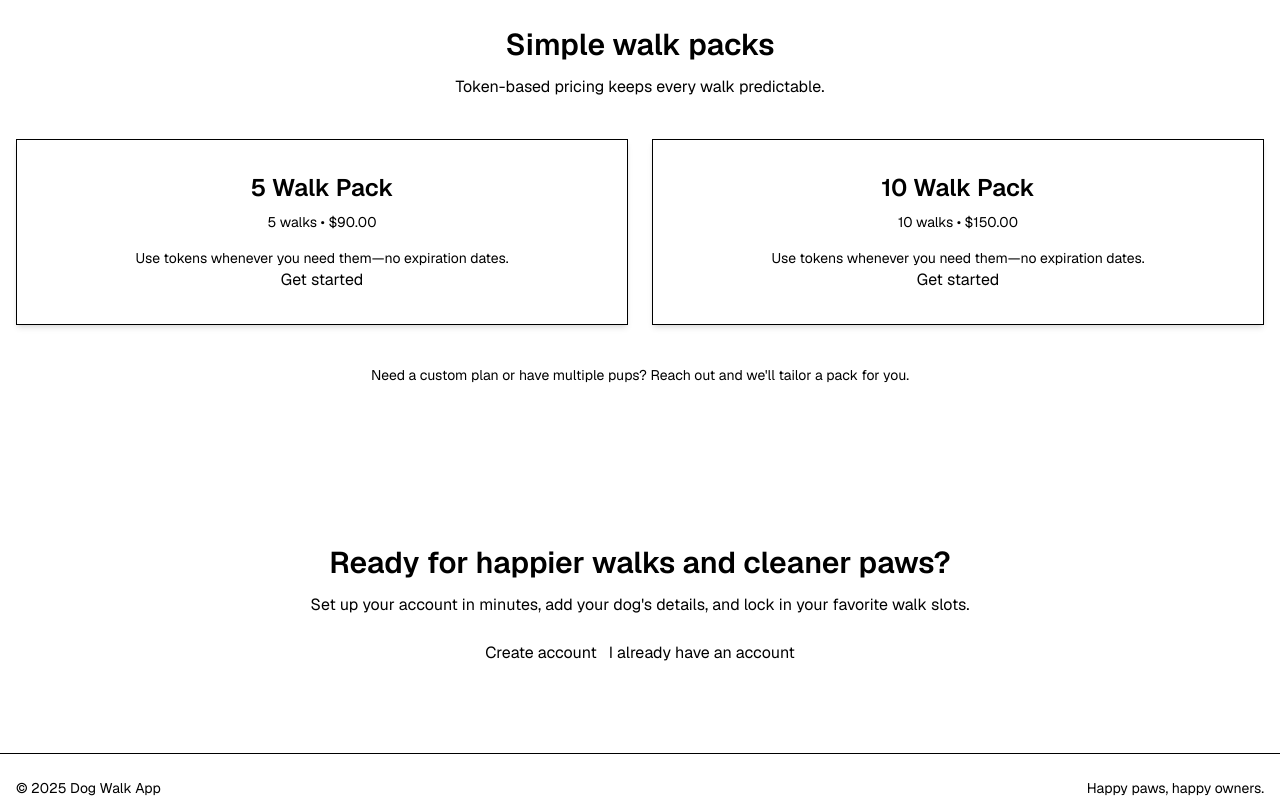
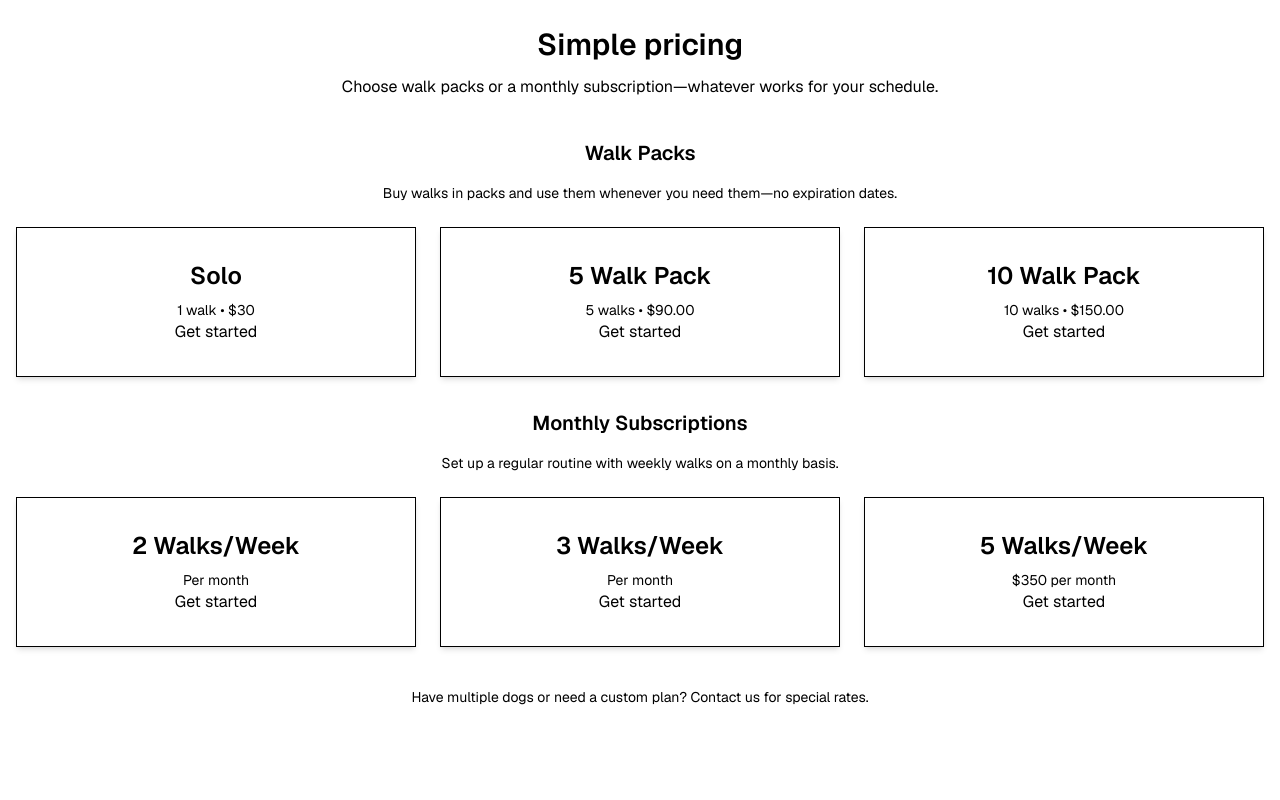
Before and after one commit to m4cbeth/dog-walk-app, a Next.js app: page / in a window 1280 px wide. Shown: the part 1340-2140 px from the top of the page. Built offline with nearby package versions, Linux system fonts and the light colour scheme; no server answers.

Commit message:
brushing up copy

```diff
--- a/app/layout.tsx
+++ b/app/layout.tsx
@@ -17,8 +17,8 @@ const geistMono = Geist_Mono({
 });
 
 export const metadata: Metadata = {
-  title: "Create Next App",
-  description: "Generated by create next app",
+  title: "Dog Walking & Fresh Breath Training | Mahogany Walks Calgary",
+  description: "Professional dog walking in Calgary. Daily walks, playtime, and teeth brushing training your vet will love. First Walk Free!",
 };
 
 export default function RootLayout({
@@ -40,8 +40,8 @@ export default function RootLayout({
               </main>
               <footer className="border-t border-base-200 py-6">
                 <div className="container mx-auto flex flex-col gap-2 px-4 text-sm text-base-content/70 md:flex-row md:items-center md:justify-between">
-                  <span>© {new Date().getFullYear()} Dog Walk App</span>
-                  <span>Happy paws, happy owners.</span>
+                  <span>© {new Date().getFullYear()} Mahogany Walks</span>
+                  <span>Sleepy pups, clean teeth, happy owners.</span>
                 </div>
               </footer>
             </div>
--- a/app/page.tsx
+++ b/app/page.tsx
@@ -135,18 +135,34 @@ export default function Home() {
 
       <section id="pricing" className="space-y-10">
         <div className="space-y-3 text-center">
-          <h2 className="text-3xl font-semibold">Simple walk packs</h2>
+          <h2 className="text-3xl font-semibold">Simple pricing</h2>
           <p className="text-base text-base-content/70">
-            Token-based pricing keeps every walk predictable.
+            Choose walk packs or a monthly subscription—whatever works for your schedule.
           </p>
         </div>
-        <div className="grid gap-6 md:grid-cols-2">
+
+        <div className="space-y-8">
+          <div>
+            <h3 className="mb-4 text-center text-xl font-semibold">Walk Packs</h3>
+            <p className="mb-6 text-center text-sm text-base-content/70">
+              Buy walks in packs and use them whenever you need them—no expiration dates.
+            </p>
+            <div className="grid gap-6 md:grid-cols-3">
+              <div className="rounded-box border border-base-200 bg-base-100 p-8 text-center shadow-md">
+                <h4 className="text-2xl font-semibold">Solo</h4>
+                <p className="mt-2 text-sm text-base-content/70">
+                  1 walk • $30
+                </p>
+                <Link href="/signup" className="btn btn-primary btn-sm mt-6">
+                  Get started
+                </Link>
+              </div>
               {WALK_PACKS.map((pack) => (
                 <div
                   key={pack.id}
                   className="rounded-box border border-base-200 bg-base-100 p-8 text-center shadow-md"
                 >
-              <h3 className="text-2xl font-semibold">{pack.name}</h3>
+                  <h4 className="text-2xl font-semibold">{pack.name}</h4>
                   <p className="mt-2 text-sm text-base-content/70">
                     {pack.tokens} walks •{" "}
                     {(pack.priceCents / 100).toLocaleString("en-US", {
@@ -154,24 +170,58 @@ export default function Home() {
                       currency: "USD",
                     })}
                   </p>
-              <p className="mt-4 text-sm text-base-content/70">
-                Use tokens whenever you need them—no expiration dates.
-              </p>
-              <Link href="/signup" className="btn btn-primary mt-6">
+                  <Link href="/signup" className="btn btn-primary btn-sm mt-6">
                     Get started
                   </Link>
                 </div>
               ))}
             </div>
+          </div>
+
+          <div>
+            <h3 className="mb-4 text-center text-xl font-semibold">Monthly Subscriptions</h3>
+            <p className="mb-6 text-center text-sm text-base-content/70">
+              Set up a regular routine with weekly walks on a monthly basis.
+            </p>
+            <div className="grid gap-6 md:grid-cols-3">
+              <div className="rounded-box border border-base-200 bg-base-100 p-8 text-center shadow-md">
+                <h4 className="text-2xl font-semibold">2 Walks/Week</h4>
+                <p className="mt-2 text-sm text-base-content/70">
+                  Per month
+                </p>
+                <Link href="/signup" className="btn btn-primary btn-sm mt-6">
+                  Get started
+                </Link>
+              </div>
+              <div className="rounded-box border border-base-200 bg-base-100 p-8 text-center shadow-md">
+                <h4 className="text-2xl font-semibold">3 Walks/Week</h4>
+                <p className="mt-2 text-sm text-base-content/70">
+                  Per month
+                </p>
+                <Link href="/signup" className="btn btn-primary btn-sm mt-6">
+                  Get started
+                </Link>
+              </div>
+              <div className="rounded-box border border-base-200 bg-base-100 p-8 text-center shadow-md">
+                <h4 className="text-2xl font-semibold">5 Walks/Week</h4>
+                <p className="mt-2 text-sm text-base-content/70">
+                  $350 per month
+                </p>
+                <Link href="/signup" className="btn btn-primary btn-sm mt-6">
+                  Get started
+                </Link>
+              </div>
+            </div>
+          </div>
+        </div>
+
         <p className="text-center text-sm text-base-content/70">
-          Need a custom plan or have multiple pups? Reach out and we&apos;ll
-          tailor a pack for you.
+          Have multiple dogs or need a custom plan? Contact us for special rates.
         </p>
       </section>
-
       <section className="rounded-box bg-base-200 px-6 py-16 text-center md:px-12">
         <h2 className="text-3xl font-semibold">
-          Ready for happier walks and cleaner paws?
+          Ready for happier walks and cleaner teeth?
         </h2>
         <p className="mt-3 text-base text-base-content/70">
           Set up your account in minutes, add your dog&apos;s details, and lock
```
Lines whose indentation alone changed are shown as unchanged.
